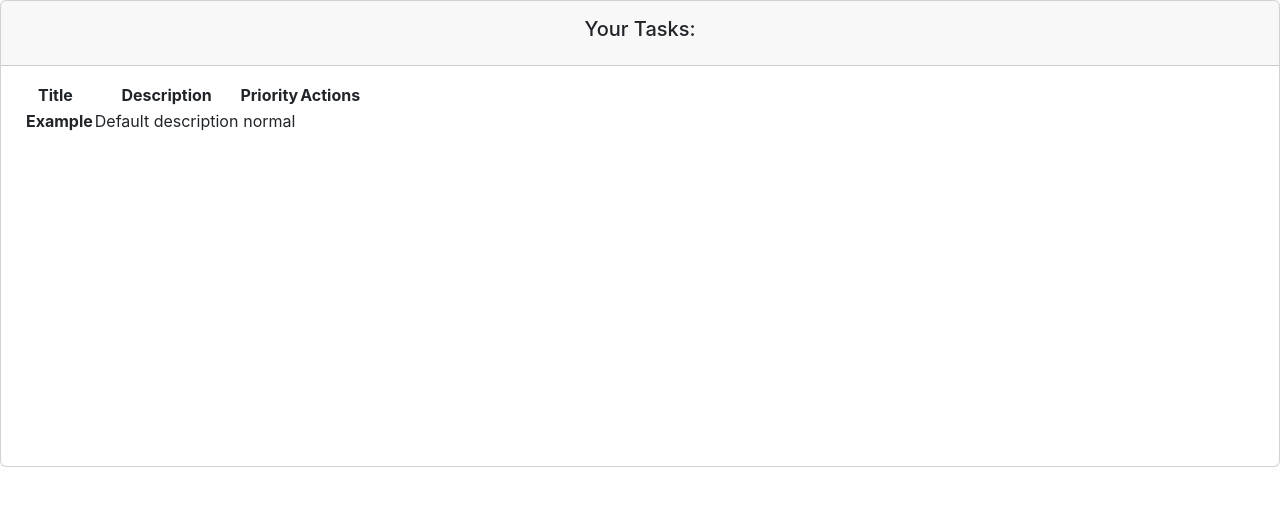
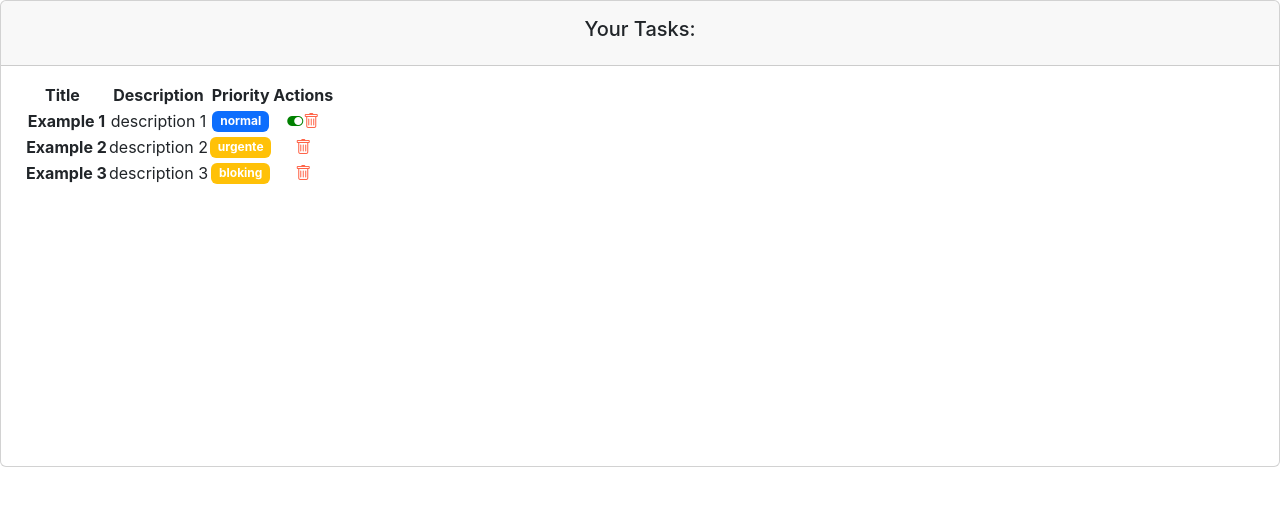
Before and after one commit to JuaanRuizz/reactJS, a React (Create React App) app: page / in a window 1280 px wide. Shown: the top 506 px of the page. Built offline with nearby package versions, Linux system fonts and the light colour scheme.

Commit message:
Styles bootstrap

```diff
--- a/package.json
+++ b/package.json
@@ -7,9 +7,10 @@
     "@testing-library/react": "^13.4.0",
     "@testing-library/user-event": "^13.5.0",
     "bootstrap": "^5.3.2",
+    "bootstrap-icons": "^1.11.3",
     "react": "^18.2.0",
     "react-dom": "^18.2.0",
-    "react-scripts": "5.0.1",
+    "react-scripts": "^5.0.1",
     "web-vitals": "^2.1.4"
   },
   "scripts": {
--- a/src/components/containers/task_list.jsx
+++ b/src/components/containers/task_list.jsx
@@ -2,13 +2,17 @@ import React, {useEffect, useState} from 'react';
 import { Task } from '../../models/task.class';
 import { LEVELS } from '../../models/levels.enum';
 import TaskComponent from '../pure/task';
+import TaskForm from '../pure/forms/taskForm';
 
 
 const TaskListComponent = () => {
-    const defaultTask = new Task("Example", "Default description", false, LEVELS.NORMAL);
+    const defaultTask1 = new Task("Example 1", "description 1", true, LEVELS.NORMAL);
+    const defaultTask2 = new Task("Example 2", "description 2", false, LEVELS.URGENT);
+    const defaultTask3 = new Task("Example 3", "description 3", false, LEVELS.BLOCKING);
+
 
     //Estado del componente
-    const [task, setTask] = useState(defaultTask);
+    const [tasks, setTasks] = useState([defaultTask1, defaultTask2, defaultTask3]);
     const [loading, setLoading] = useState(true);
 
     //Control ciclo de vida del componente
@@ -18,7 +22,7 @@ const TaskListComponent = () => {
         return () => {
             console.log("TaskList component is going to unmount...")
         };
-    }, [task]);
+    }, [tasks]);
 
     const changeCompleted = (id) => {
         console.log("TO_DO: Cambiar estado de una tarea")
@@ -47,13 +51,19 @@ const TaskListComponent = () => {
                             </tr>
                         </thead>
                         <tbody>
-                            {/* TO_DO: Iterar sobre lista de tareas*/}
-                            <TaskComponent task = {defaultTask}></TaskComponent>
+                            {tasks.map((task, index) => {
+                                return (
+                                    <TaskComponent key={index} task = {task}>
+                                    </TaskComponent>
+                                    )
+                                }
+                            )}
                         </tbody>
                     </table>
                 </div>
                 </div>
             </div>
+            <TaskForm></TaskForm>
             {/* TO_DO: Aplicar un For/Map para renderizar una lista */}
             {/* <TaskComponent task = {defaultTask}></TaskComponent> */}
         </div>
--- /dev/null
+++ b/src/components/pure/forms/taskForm.jsx
@@ -0,0 +1,11 @@
+import React, {useRef} from 'react';
+
+const TaskForm = () => {
+    return (
+        <div>
+
+        </div>
+    );
+}
+
+export default TaskForm;
--- a/src/components/pure/task.jsx
+++ b/src/components/pure/task.jsx
@@ -1,6 +1,7 @@
 import React, {useEffect} from 'react';
 import PropTypes from 'prop-types';
 import { Task } from '../../models/task.class';
+import { LEVELS } from '../../models/levels.enum';
 
 //Importamos la hoja de estilos task.scss
 // import "../../../src/styles/task.scss"
@@ -14,6 +15,47 @@ const TaskComponent = ({ task }) => {
         };
     }, [task]);
 
+//Function that returns a badge depending on the level task.
+    function taskLevelBadge(){
+        switch(task.level){
+            case LEVELS.NORMAL:
+                return(
+                <h6 className='mb-0'>
+                    <span className='badge bg-primary'>
+                        {task.level}
+                    </span>
+                </h6>)
+
+            case LEVELS.URGENT:
+                return(
+                <h6 className='mb-0'>
+                    <span className='badge bg-warning'>
+                        {task.level}
+                    </span>
+                </h6>)
+
+            case LEVELS.BLOCKING:
+                return(
+                    <h6 className='mb-0'>
+                        <span className='badge bg-warning'>
+                            {task.level}
+                        </span>
+                    </h6>)
+                default:
+                    break;
+        }
+    }
+
+    // Function that returns icon depending in completion of the task
+
+    function taskCompletedIcon(){
+        if(task.completed){
+            return (<i className='bi-toggle-on' style={{color: 'green'}}></i>)
+        }else {
+            (<i className='bi-toggle-of' style={{color: 'grey'}}></i>)
+        }
+    }
+
     return (
         <tr className='fw-normal'>
             <th>
@@ -25,31 +67,18 @@ const TaskComponent = ({ task }) => {
             </td>
 
             <td className='align-middle'>
-            {/* TO_DO: Sustituir por un badge */}
-                <span>{task.level}</span>
+            {/* Execution of function to return a badge element */}
+                {taskLevelBadge()}
             </td>
-            {/* TO_DO: Sustituir por Iconos */}
+
             <td className='align-middle'>
-                <span>{task.completed}</span>
+            {/* Execution of function to return a icon dependind on completion */}
+                {taskCompletedIcon()}
+                <i className='bi-trash' style={{color: 'tomato'}}></i>
+
             </td>
         </tr>
 
-
-
-        // <div>
-        //     <h2 className='task-name'>
-        //         Name: { task.name }
-        //     </h2>
-        //     <h3>
-        //         Description: { task.description }
-        //     </h3>
-        //     <h4>
-        //         Level: { task.level }
-        //     </h4>
-        //     <h5>
-        //         This task is: { task.completed ? "COMPLETED":"PENDING"}
-        //     </h5>
-        // </div>
     );
 };
 
--- a/src/index.js
+++ b/src/index.js
@@ -3,6 +3,8 @@ import ReactDOM from 'react-dom/client';
 
 //Añadimos bootstrap a nuestro proyecto
 import 'bootstrap/dist/css/bootstrap.css';
+// import 'bootstarp-icons/font/bootstrap-icons.css'; // Por alguna razón esto no sirve
+import "bootstrap-icons/font/bootstrap-icons.css";
 // Importante: Los estilos propios deben ir DEBAJO de los bootsrtrap
 import './index.css';
 import App from './App';
```
Also changed, not shown: src/components/containers/father.jsx (added), src/components/pure/child.jsx (added), 1 other file (tests, documents, lock files or other folders).
